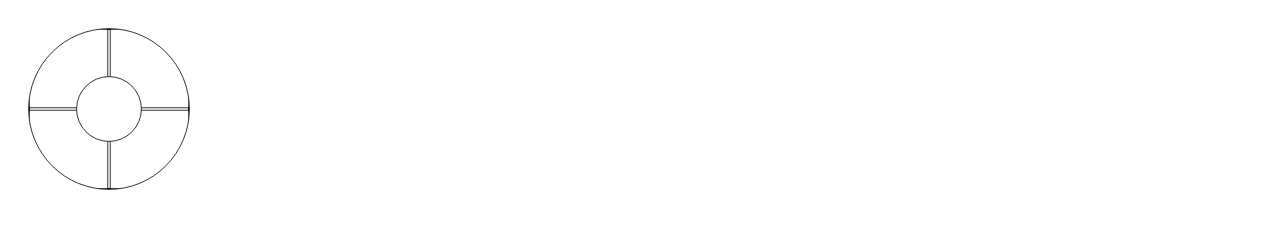
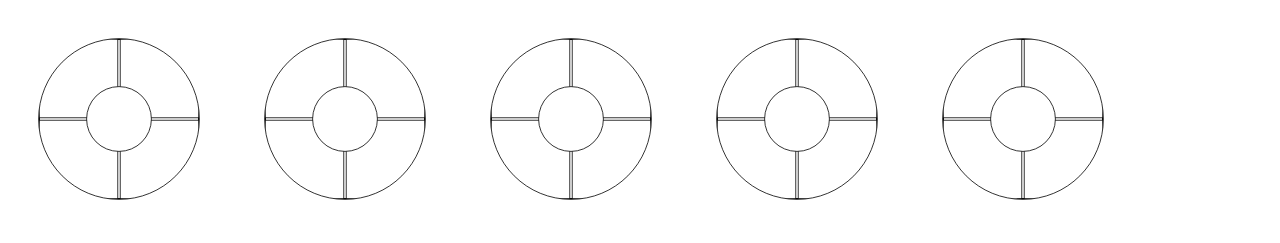
Before and after one commit to Purinat33/Dentist-Dentiture, a plain HTML site: page index.html in a window 1280 px wide. Drawn offline with Linux system fonts and the light colour scheme.

Commit message:
More tooth added

```diff
--- a/index.html
+++ b/index.html
@@ -6,7 +6,12 @@
     <meta name="viewport" content="width=device-width, initial-scale=1.0">
     <title>Colorful Circle</title>
     <style>
-        #circle {
+        .circle-container {
+            display: inline-block;
+            margin: 10px;
+        }
+
+        .circle {
             width: 200px;
             height: 200px;
             background-color: white;
@@ -15,20 +20,20 @@
             position: relative;
             overflow: hidden;
             transform: scale(0.8);
+            margin-bottom: 20px;
         }
 
         .inner-circle {
             width: 80px;
             height: 80px;
-            background-color: white; /* Background color for the inner circle */
+            background-color: white;
             border-radius: 50%;
             position: absolute;
             top: 50%;
             border: 1px solid black;
-
             left: 50%;
             transform: translate(-50%, -50%);
-            z-index: 1; /* Ensure the inner circle appears above the quadrants */
+            z-index: 1;
         }
 
         .quadrant {
@@ -63,12 +68,50 @@
 
 <body>
 
-    <div id="circle">
+    <div class="circle-container">
+        <div class="circle">
             <div class="inner-circle"></div>
             <div class="quadrant top-left"></div>
             <div class="quadrant top-right"></div>
             <div class="quadrant bottom-left"></div>
             <div class="quadrant bottom-right"></div>
+        </div>
+    </div>
+    <div class="circle-container">
+        <div class="circle">
+            <div class="inner-circle"></div>
+            <div class="quadrant top-left"></div>
+            <div class="quadrant top-right"></div>
+            <div class="quadrant bottom-left"></div>
+            <div class="quadrant bottom-right"></div>
+        </div>
+    </div>
+    <div class="circle-container">
+        <div class="circle">
+            <div class="inner-circle"></div>
+            <div class="quadrant top-left"></div>
+            <div class="quadrant top-right"></div>
+            <div class="quadrant bottom-left"></div>
+            <div class="quadrant bottom-right"></div>
+        </div>
+    </div>
+    <div class="circle-container">
+        <div class="circle">
+            <div class="inner-circle"></div>
+            <div class="quadrant top-left"></div>
+            <div class="quadrant top-right"></div>
+            <div class="quadrant bottom-left"></div>
+            <div class="quadrant bottom-right"></div>
+        </div>
+    </div>
+    <div class="circle-container">
+        <div class="circle">
+            <div class="inner-circle"></div>
+            <div class="quadrant top-left"></div>
+            <div class="quadrant top-right"></div>
+            <div class="quadrant bottom-left"></div>
+            <div class="quadrant bottom-right"></div>
+        </div>
     </div>
 
     <script>
@@ -90,10 +133,12 @@
             });
         });
 
-        // Add click event listener to the inner circle
-        var innerCircle = document.querySelector('.inner-circle');
+        // Add click event listener to the inner circle of each circle container
+        var innerCircles = document.querySelectorAll('.inner-circle');
+        innerCircles.forEach(function (innerCircle) {
             innerCircle.addEventListener('click', function () {
                 this.style.backgroundColor = getRandomColor();
+            });
         });
     </script>
 
```
Lines whose indentation alone changed are shown as unchanged.
